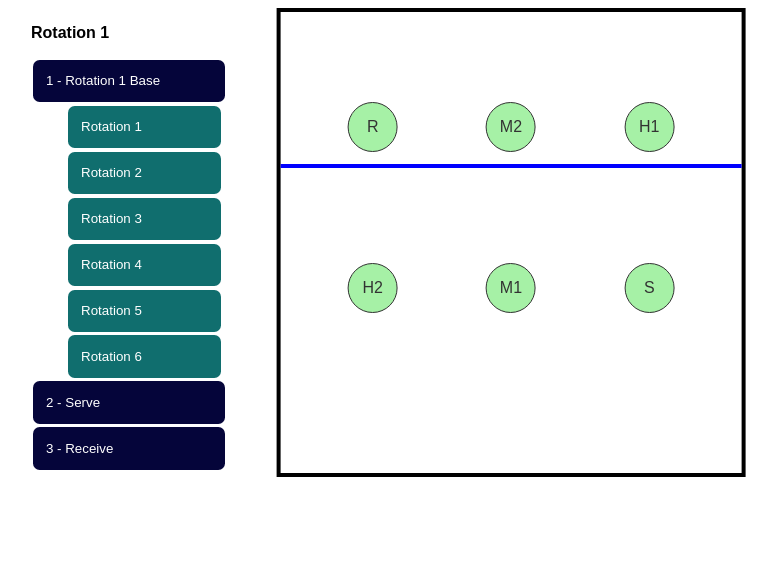
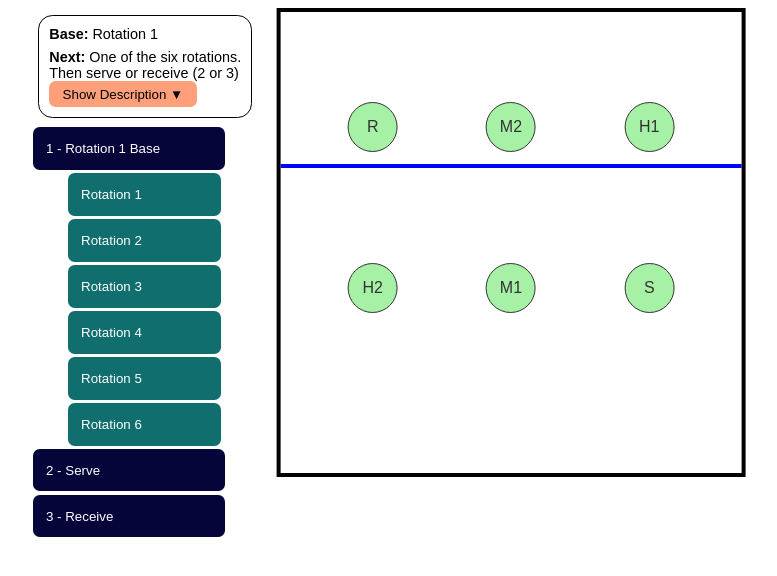
Before and after one commit to pabs97/volleyball-formations, a React (Create React App) app: page / in a window 1280 px wide. Shown: the top 576 px of the page, without its empty margins (225-1002 px from the left). Built offline with nearby package versions, Linux system fonts and the light colour scheme.

Commit message:
adding description for each step

```diff
--- a/src/App.js
+++ b/src/App.js
@@ -1,4 +1,4 @@
-import React, { Component } from 'react';
+import React from 'react';
 import Court from './components/court';
 import Controls from './components/controls';
 
--- a/src/components/controls.jsx
+++ b/src/components/controls.jsx
@@ -1,5 +1,6 @@
 import React, { Component, Fragment } from 'react';
 import { connect } from 'react-redux';
+import HelpSection from './help';
 
 import {
   setRotationBase,
@@ -16,13 +17,25 @@ const headerText = ['', ' - Serve', ' - Receive'];
 class Controls extends Component {
   render() {
 
-    const { rotation, serveReceive } = this.props;
+    const { rotation, serveReceive, level } = this.props;
     // TODO: add toggles and grey them out instead
 
     return (
       <section className='controls'>
-        <h3>Rotation {rotation}{headerText[serveReceive]}</h3>
-        <button onClick={this.handleBase}>1 - Rotation {rotation} Base</button>
+
+
+        <div className="description-box">
+          <p><b>Base: </b>Rotation {rotation}{headerText[serveReceive]}</p>
+          <HelpSection level={level} />
+        </div>
+
+
+        <button
+          className='control-button'
+          onClick={this.handleBase}
+        >
+          {`1 - Rotation ${rotation} Base`}
+        </button>
 
         {/* {this.renderBaseButtons()} */}
         {this.renderRotateButtons()}
@@ -41,10 +54,10 @@ class Controls extends Component {
         return (
           <button
             key={i}
-            className='--indent'
+            className='control-button --indent'
             onClick={() => this.props.setRotationBase(i + 1)}
           >
-            Rotation {i + 1}
+            {`Rotation ${i + 1}`}
           </button>
         );
       })
@@ -55,7 +68,14 @@ class Controls extends Component {
     const { level, serveReceive } = this.props;
 
     if (level === 1 || serveReceive === 1) {
-      return <button onClick={() => this.handleServeReceive(1)}>2 - Serve</button>;
+      return (
+        <button
+          className="control-button"
+          onClick={() => this.handleServeReceive(1)}
+        >
+          2 - Serve
+        </button>
+      );
     }
   }
 
@@ -63,21 +83,34 @@ class Controls extends Component {
     const { level, serveReceive } = this.props;
 
     if (level === 1 || serveReceive === 2) {
-      return <button onClick={() => this.handleServeReceive(2)}>3 - Receive</button>;
+      return (
+        <button
+          className="control-button"
+          onClick={() => this.handleServeReceive(2)}
+        >
+          3 - Receive
+        </button>
+      );
     }
   }
 
   renderDefenseButtons() {
     const { level } = this.props;
+    const classes = 'control-button --indent';
 
     if (level === 2 || (level >= 4 && level <= 9)) {
       return (
-        <Fragment>
-          <button onClick={() => this.handleDefense(4)}>4 - Base Defense</button>
-          <button className='--indent' onClick={() => this.handleDefense(5)}>5 - Left</button>
-          <button className='--indent' onClick={() => this.handleDefense(6)}>6 - Middle</button>
-          <button className='--indent' onClick={() => this.handleDefense(7)}>7 - Right</button>
-        </Fragment>
+        <>
+          <button
+            className='control-button'
+            onClick={() => this.handleDefense(4)}
+          >
+            4 - Base Defense
+          </button>
+          <button className={classes} onClick={() => this.handleDefense(5)}>5 - Left</button>
+          <button className={classes} onClick={() => this.handleDefense(6)}>6 - Middle</button>
+          <button className={classes} onClick={() => this.handleDefense(7)}>7 - Right</button>
+        </>
       );
     }
   }
@@ -88,8 +121,18 @@ class Controls extends Component {
     if (level === 3 || (level >= 5 && level <= 9)) {
       return (
         <Fragment>
-          <button onClick={() => this.handleAttack(8)}>8 - Prepare Attack</button>
-          <button onClick={() => this.handleAttack(9)}>9 - Attack</button>
+          <button
+            className='control-button'
+            onClick={() => this.handleAttack(8)}
+          >
+            8 - Prepare Attack
+          </button>
+          <button
+            className='control-button'
+            onClick={() => this.handleAttack(9)}
+          >
+            9 - Attack
+          </button>
         </Fragment>
       );
     }
--- /dev/null
+++ b/src/components/help.jsx
@@ -0,0 +1,57 @@
+import React, { useState } from 'react';
+
+const basicText = [
+  ,
+  'One of the six rotations. Then serve or receive (2 or 3)',
+  'Base Defense (4)',
+  'Prepare Attack (8)',
+  'Defense (5, 6, 7)',
+  'Prepare Attack (8)',
+  'Prepare Attack (8)',
+  'Prepare Attack (8)',
+  'Attack (9)',
+  'Base Defense (4)',
+];
+
+const moreText = [
+  ,
+  // 1
+  'One of the six base rotations',
+  // 2
+  'Players are stacked to get to their base defense positions quickly as soon as the ball is served',
+  // 3
+  'The back row middle is swapped for the libero. Only three passers (H1, H2, L). The setter is hidden. Once the ball is received, all players will move to their prepare attack positions',
+  // 4
+  'This formation will protect from over passes and will let the players quickly move to left/middle/right defense',
+  // 5
+  '1-3 blockers on the left (depending on speed of set). Back row: left side covers line, middle covers one of the deep angles not covered by the block, right side comes in to cover short',
+  // 6
+  '1-3 blockers in the middle (depending on speed of set). Back row: left and right come in a bit, no need to cover line; middle covers one of the deep angles',
+  // 7
+  '1-3 blockers on the right (depending on speed of set). Back row: right side covers line, middle covers one of the deep angles not covered by the block, left side comes in to cover short',
+  // 8
+  'The setter is in their setting position. The four attackers prepare for attack. The libero will position themself to cover the block.',
+  // 9
+  'One of the four attackers has hit, the others have moved to cover the block as best as possible. They will move to base defense next.',
+];
+
+const HelpSection = ({ level }) => {
+  const [showDescription, setShowDescription] = useState(false);
+
+  return (
+    <>
+      <p><b>Next: </b>{`${basicText[level]} `}
+
+        <button
+          className='description-box__button'
+          onClick={() => setShowDescription(!showDescription)}
+        >
+          {showDescription ? 'Hide Description ▲' : 'Show Description ▼'}
+        </button>
+      </p>
+      {showDescription && <p><b>Description: </b>{moreText[level]}</p>}
+    </>
+  );
+};
+
+export default HelpSection;
--- a/src/index.scss
+++ b/src/index.scss
@@ -30,10 +30,6 @@ body {
   left: 50%;
   transform: translate(-50%,0);
   border: $debugging-border;
-}
-
-h3 {
-  font-size: 1em;
 }
 
 .courtContainer {
@@ -117,26 +113,13 @@ h3 {
   }
 }
 
-
-@keyframes pulse_animation {
-  0% {background-color: $button-secondary-color;}
-  50% {background-color:$button-secondary-pulse-color;}
-  100% {background-color: $button-secondary-color;}
-}
-
-
-
-
-
-
-
 .controls {
   display: flex;
   flex-direction: column;
   border: $debugging-border;
   width: 12em;
 
-  button {
+  .control-button {
     height: 3.2em;
     margin: 0.125em;
     width: 100%;
@@ -157,13 +140,36 @@ h3 {
       width: 80%;
       align-self: flex-end;
     }
+  }
+}
 
-    &.--pulse {
-      animation-name: pulse_animation;
-      animation-duration: 1600ms;
-      transform-origin: 70% 70%;
-      animation-iteration-count: 3;
-      animation-timing-function: ease-in-out;
+.description-box {
+  width: 100%;
+  border: 1px solid black;
+  border-radius: 1em;
+  margin: 0.5em;
+  padding: 0.7em;
+  font-size: 0.9em;
+
+  p {
+    margin: 0 auto 0.5em auto;
+
+    &:last-child {
+      margin: 0 auto;
+    }
+  }
+
+
+  &__button {
+    display: inline-block;
+    border: none;
+    background-color: lightsalmon;
+    border-radius: 0.5em;
+    padding: 0.4em 1em;
+
+    &:hover {
+      opacity: 0.8;
+      cursor: pointer;
     }
   }
 }
@@ -191,7 +197,7 @@ h3 {
     justify-content: space-evenly;
     width: 100%;
 
-    button {
+    .control-button {
       width: 100%;
 
       &.--indent {
```
